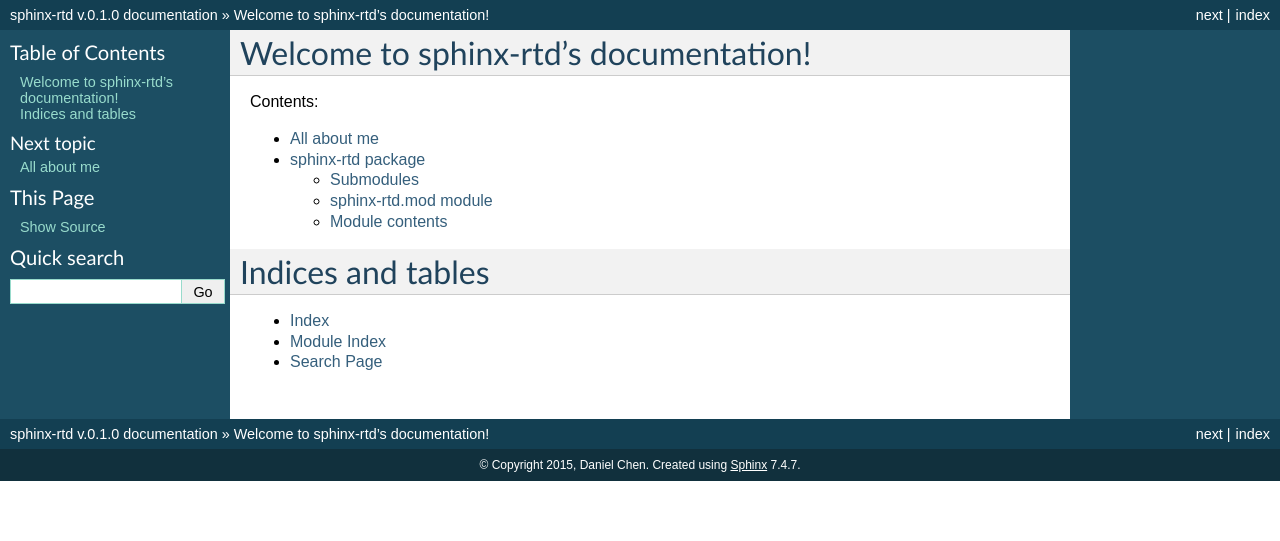
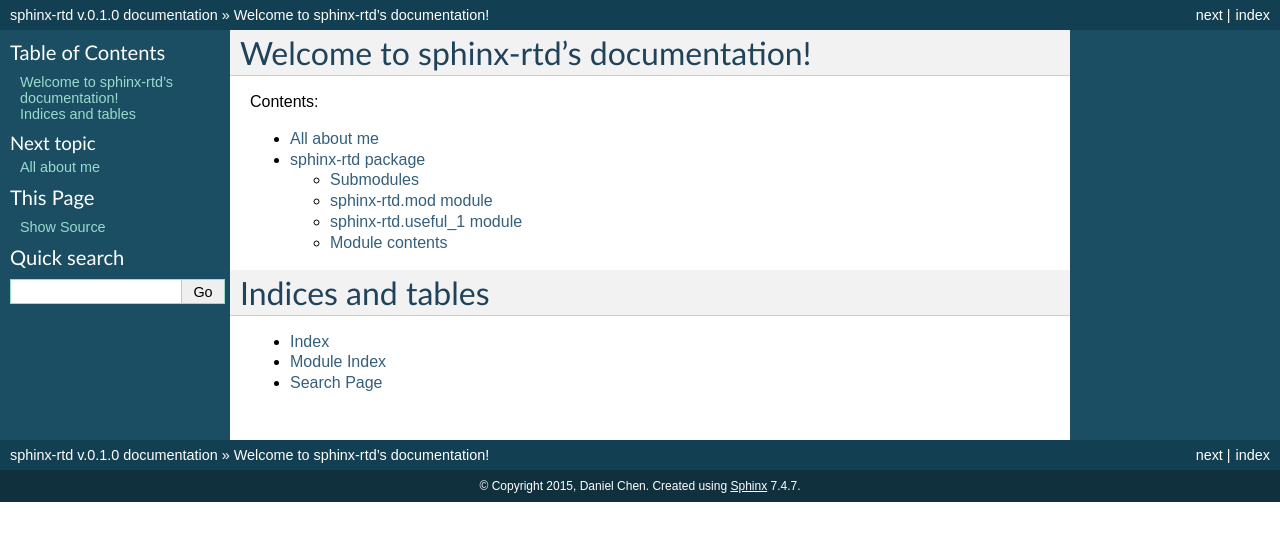
Before and after one commit to chendaniely/sphinx-rtd-test, a Sphinx documentation site: the page built from docs/index.rst, in a window 1280 px wide. Shown: the top 541 px of the page. Built offline with Sphinx 7.4.7, drawn with Linux system fonts in a browser that asks for light colours.

Commit message:
sphinx with useful_1

```diff
--- a/docs/sphinx-rtd.rst
+++ b/docs/sphinx-rtd.rst
@@ -12,6 +12,14 @@
     :undoc-members:
     :show-inheritance:
 
+sphinx-rtd.useful_1 module
+--------------------------
+
+.. automodule:: sphinx-rtd.useful_1
+    :members:
+    :undoc-members:
+    :show-inheritance:
+
 
 Module contents
 ---------------
```
